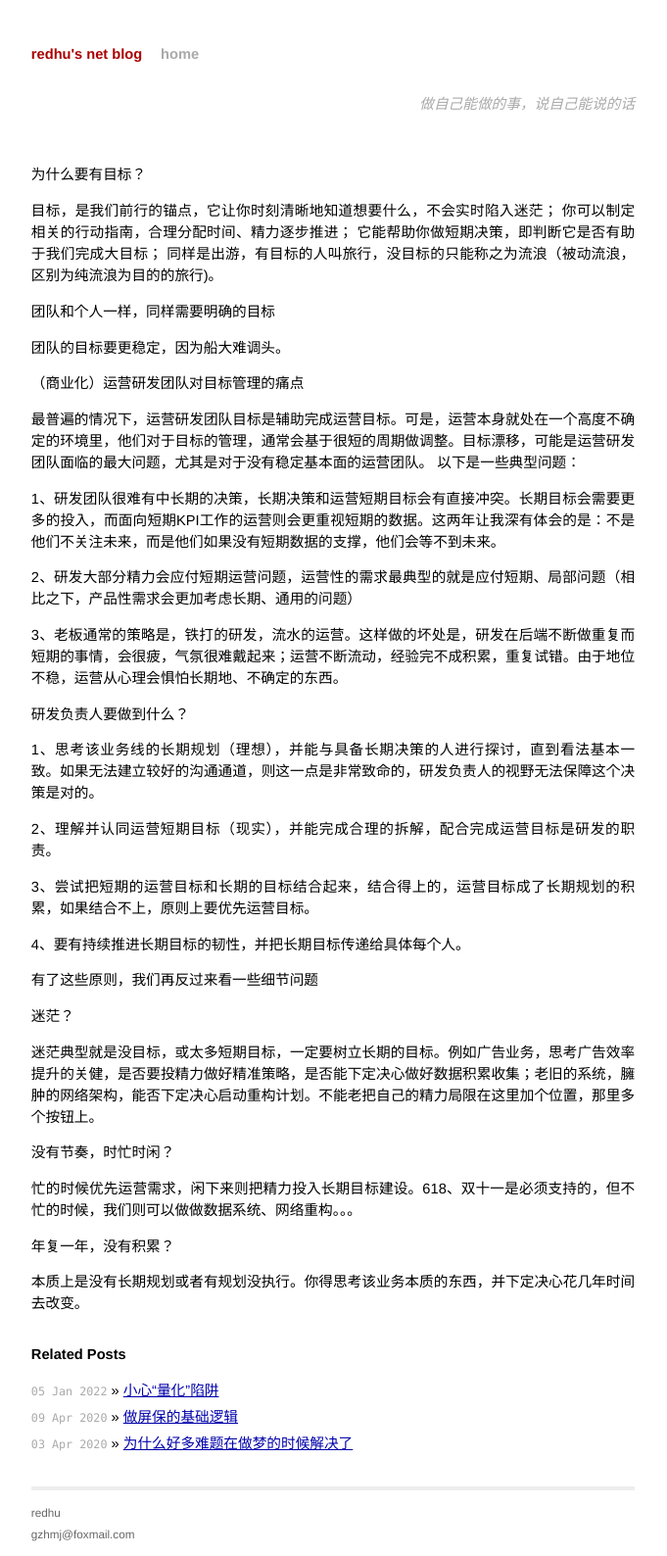
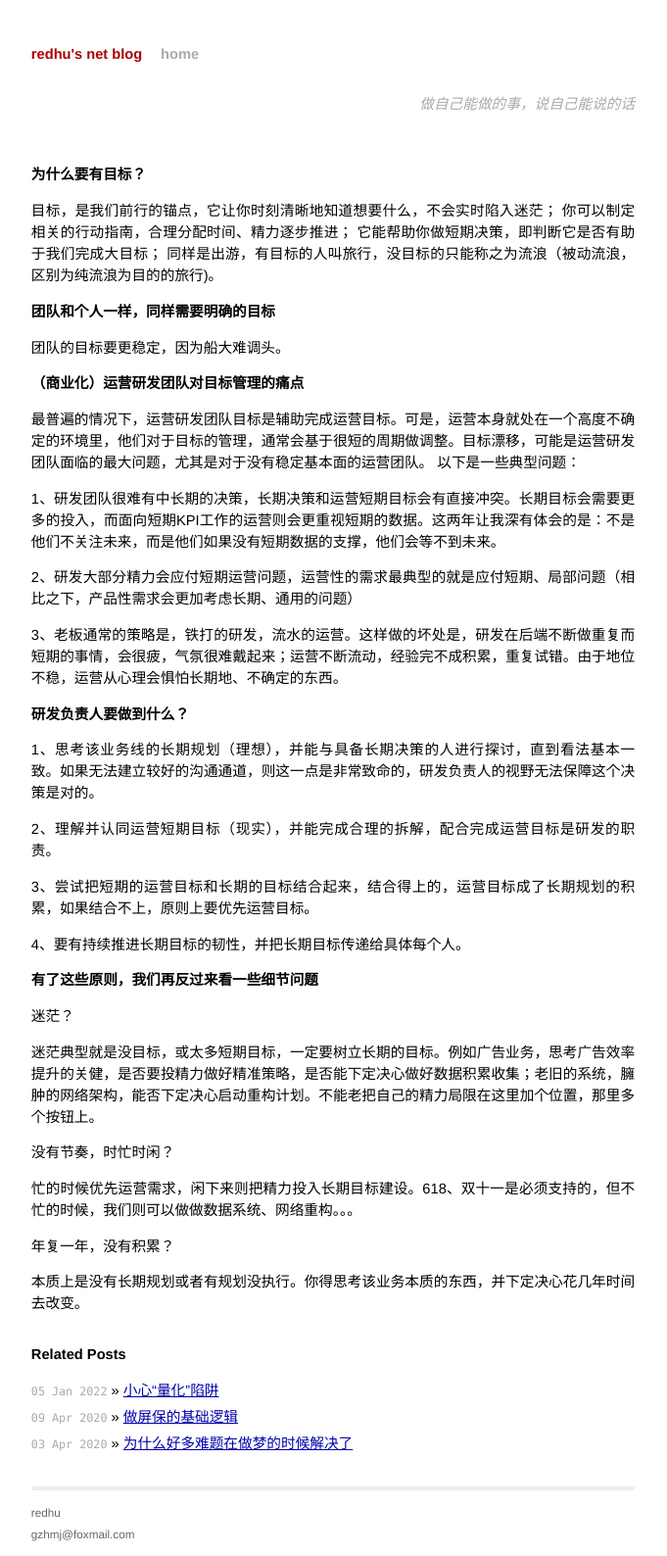
Before and after one commit to redhu/redhu.github.io, a Jekyll site: the page built from _posts/2021-10-29-运营研发如何树立长期目标.md, in a window 1280 px wide. Shown: the whole page at 98% size, without its empty margins (300-981 px from the left). Built offline with Jekyll 4.4.1, drawn with Linux system fonts in a browser that asks for light colours; our own code applies the rules of GitHub Pages for plain Markdown files; comment, search, counter and statistics services are not loaded.

Commit message:
add target

```diff
--- a/_posts/2021-10-29-运营研发如何树立长期目标.md
+++ b/_posts/2021-10-29-运营研发如何树立长期目标.md
@@ -1,4 +1,4 @@
-为什么要有目标？
+#### 为什么要有目标？
 
 目标，是我们前行的锚点，它让你时刻清晰地知道想要什么，不会实时陷入迷茫；
 你可以制定相关的行动指南，合理分配时间、精力逐步推进；
@@ -6,12 +6,12 @@
 同样是出游，有目标的人叫旅行，没目标的只能称之为流浪（被动流浪，区别为纯流浪为目的的旅行)。
 
 
-团队和个人一样，同样需要明确的目标
+#### 团队和个人一样，同样需要明确的目标
 
 团队的目标要更稳定，因为船大难调头。
 
 
-（商业化）运营研发团队对目标管理的痛点
+#### （商业化）运营研发团队对目标管理的痛点
 
 最普遍的情况下，运营研发团队目标是辅助完成运营目标。可是，运营本身就处在一个高度不确定的环境里，他们对于目标的管理，通常会基于很短的周期做调整。目标漂移，可能是运营研发团队面临的最大问题，尤其是对于没有稳定基本面的运营团队。
 以下是一些典型问题：
@@ -23,7 +23,7 @@
 3、老板通常的策略是，铁打的研发，流水的运营。这样做的坏处是，研发在后端不断做重复而短期的事情，会很疲，气氛很难戴起来；运营不断流动，经验完不成积累，重复试错。由于地位不稳，运营从心理会惧怕长期地、不确定的东西。
 
 
-研发负责人要做到什么？
+#### 研发负责人要做到什么？
 
 1、思考该业务线的长期规划（理想），并能与具备长期决策的人进行探讨，直到看法基本一致。如果无法建立较好的沟通通道，则这一点是非常致命的，研发负责人的视野无法保障这个决策是对的。
 
@@ -34,7 +34,7 @@
 4、要有持续推进长期目标的韧性，并把长期目标传递给具体每个人。
 
 
-有了这些原则，我们再反过来看一些细节问题
+#### 有了这些原则，我们再反过来看一些细节问题
 
 迷茫？
 
```
